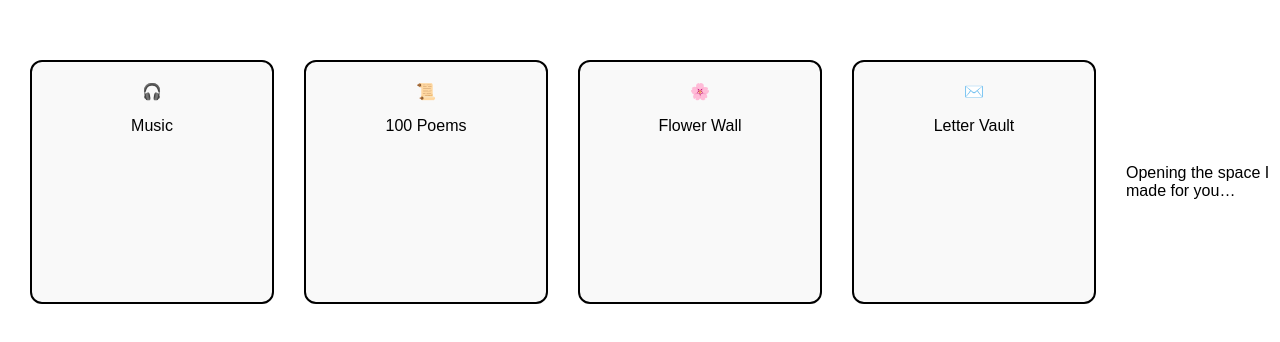
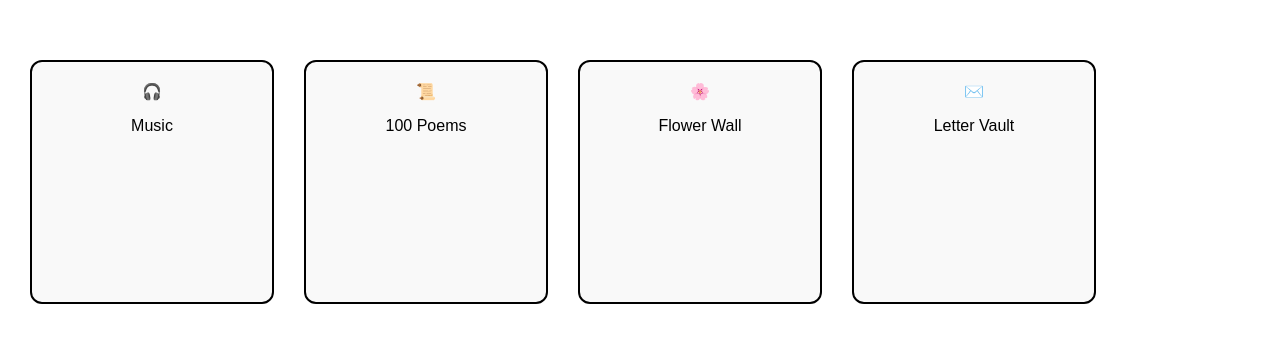
Before and after one commit to ralphbytes0/onliU, a plain HTML site: page dashboard.html in a window 1280 px wide. Shown: the part 218-560 px from the top of the page. Drawn offline with Linux system fonts and the light colour scheme.

Commit message:
Update dashboard.html

```diff
--- a/dashboard.html
+++ b/dashboard.html
@@ -28,9 +28,6 @@
     </div>
   </div>
 
-  <div id="transitionOverlay" class="overlay">
-    <p class="overlay-text">Opening the space I made for you…</p>
-  </div>
 
   <script>
     const boxes = document.querySelectorAll('.box');
```
